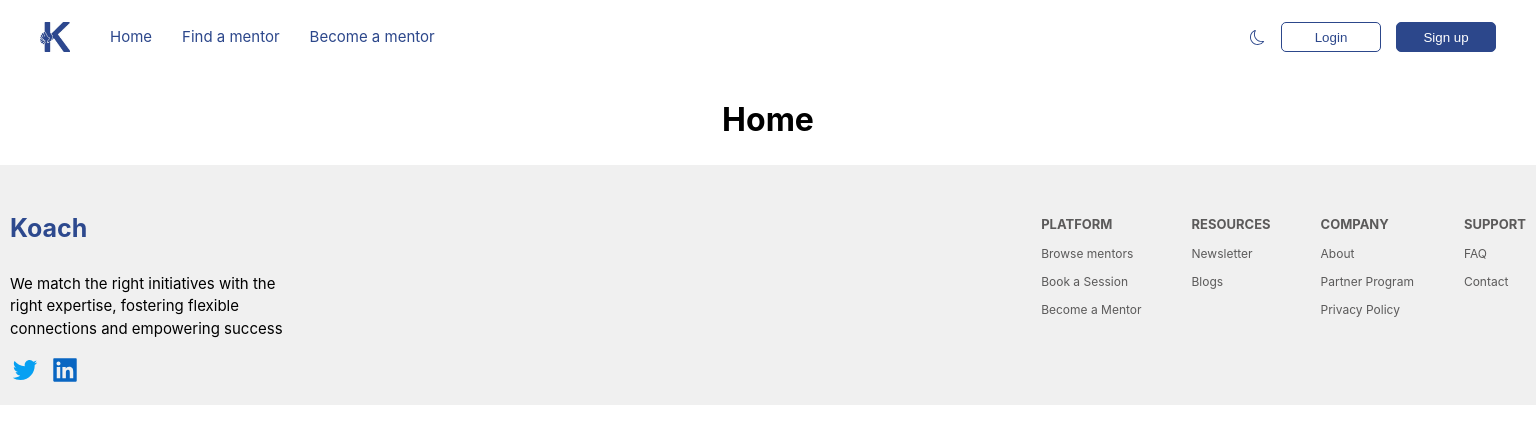
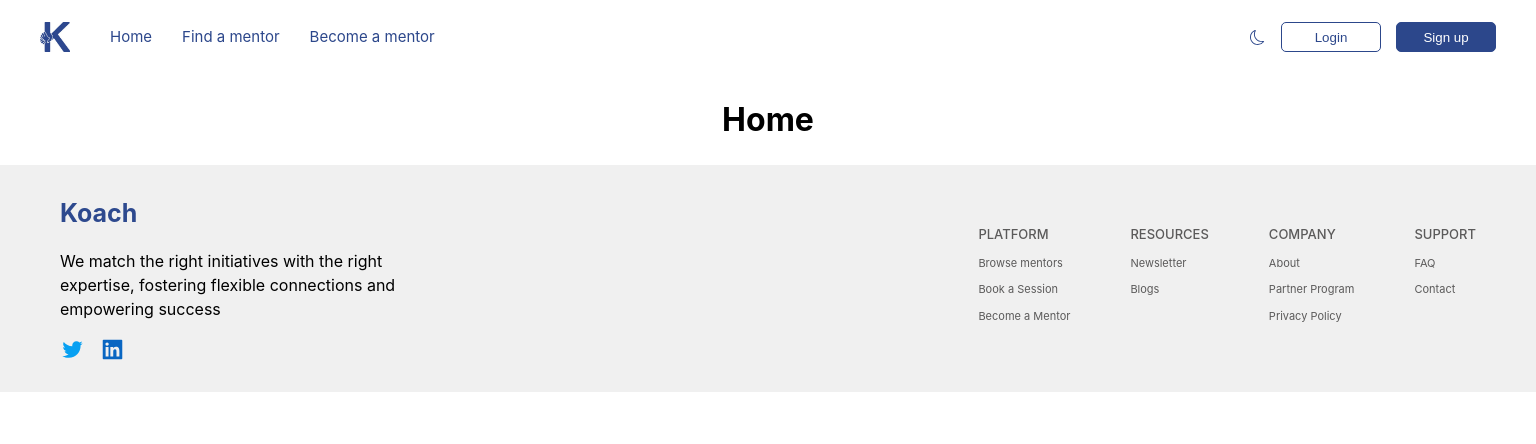
Before and after one commit to rivasbolinga/koach-home, a React (Vite) app: page / in a window 1536 px wide. Shown: the top 444 px of the page. Built offline with nearby package versions, Linux system fonts and the light colour scheme.

Commit message:
Finish footer styling

```diff
--- a/src/styles/footer.scss
+++ b/src/styles/footer.scss
@@ -22,19 +22,21 @@ grid-template-rows: 1fr 1fr;
   font-size: 25px;
   color: $color-blue-2;
   text-align: left;
+  font-weight: 700;
 }
 
 .footer-description {
  font-size: 15px;
  max-width: 300px;
+ font-weight: 300;
 }
 
 .social-logos {
   display: flex;
   justify-content: flex-start;
   align-items: flex-start;
-  gap: 10px;
-  font-size: 30px;
+  gap: 15px;
+  font-size: 25px;
 }
 
 .twitter-logo {
@@ -77,22 +79,74 @@ gap: 50px;
 .footer-links-container {
 h4 {
   font-size: 13px;
+  font-weight: 500;
 }
 
 li {
   font-size: 12px;
+  font-weight: 400;
 }
 }
 }
 //-- Footer for tablet version ENDS here
 
+//-- Footer for desktop version STARTS here
 @media (min-width: 1000px) {
   footer {
-
+  padding: 20px 50px 30px 50px;
   flex-direction: row;
-  justify-content: space-between;
-  padding: 20px 10px;
-  text-align: left;
   gap: 20px;
 }
+
+.footer-company-name {
+  margin: 0;
 }
+
+.footer-description {
+  font-size: 14px;
+}
+
+.footer-links-container {
+h4 {
+  font-size: 12px;
+}
+
+li {
+  font-size: 11px;
+}
+}
+@media (min-width: 1300px) {
+  footer {
+  padding: 30px 60px 30px 60px;
+  flex-direction: row;
+  gap: 20px;
+}
+
+.footer-company-name {
+  margin: 0;
+}
+
+.footer-description {
+  font-size: 16px;
+  max-width: 350px;
+  font-weight: 400;
+}
+
+.footer-right-container {
+display: flex;
+gap: 60px;
+}
+
+.footer-links-container {
+h4 {
+  font-size: 13px;
+}
+
+li {
+  font-size: 11px;
+}
+}
+}
+}
+
+//-- Footer for desktop version ENDS here
```
